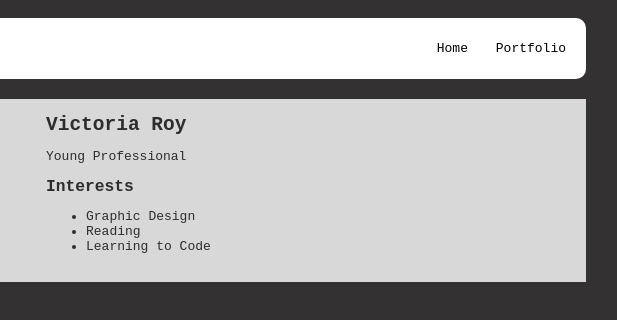
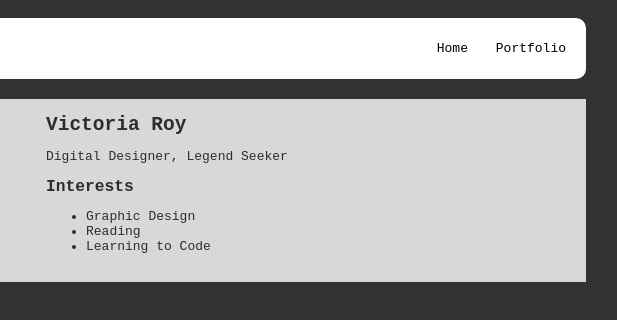
Before and after one commit to victoriaroy/victoriaroy.github.io, a plain HTML site: page index.html in a window 1280 px wide. Shown: the full height of the page, 454-1071 px from the left. Drawn offline with Linux system fonts and the light colour scheme.

Commit message:
my first website

```diff
--- a/index.html
+++ b/index.html
@@ -90,7 +90,7 @@
                 <div class="content">
                     <header>Victoria Roy</header>
 
-                    <p>Young Professional</p>
+                    <p>Digital Designer, Legend Seeker</p>
 
                     <section class="interests">
                         <header>Interests</header>
```
